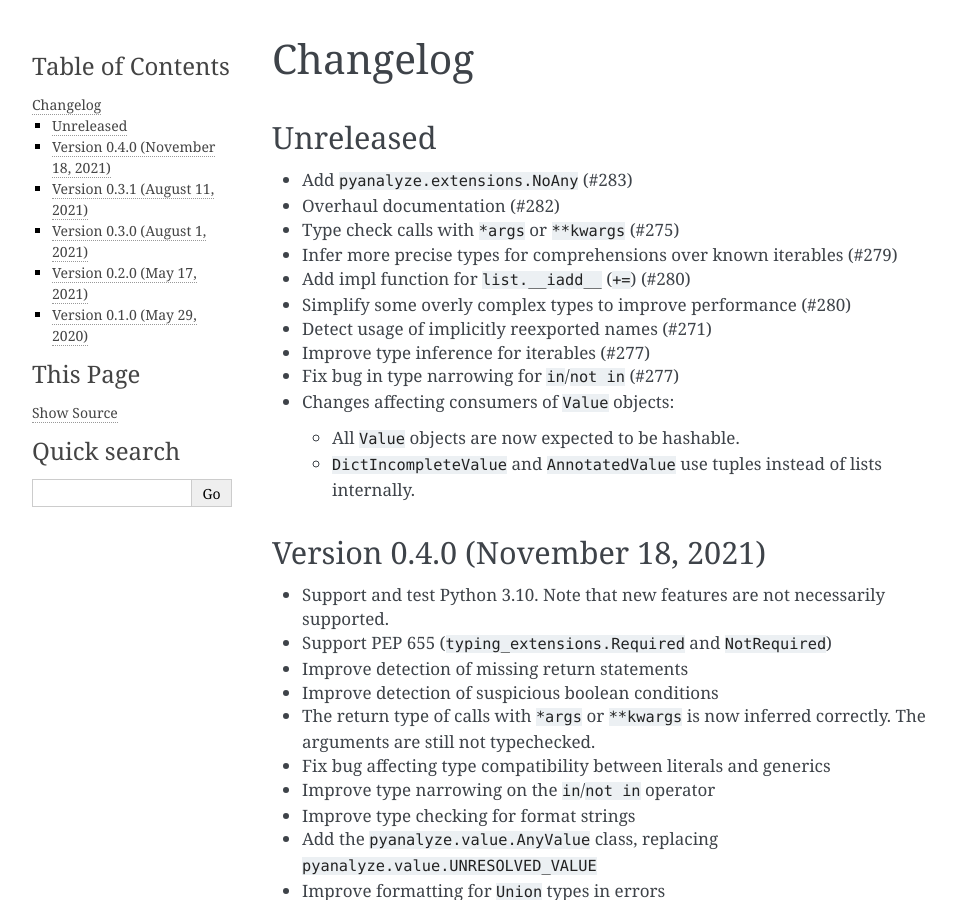
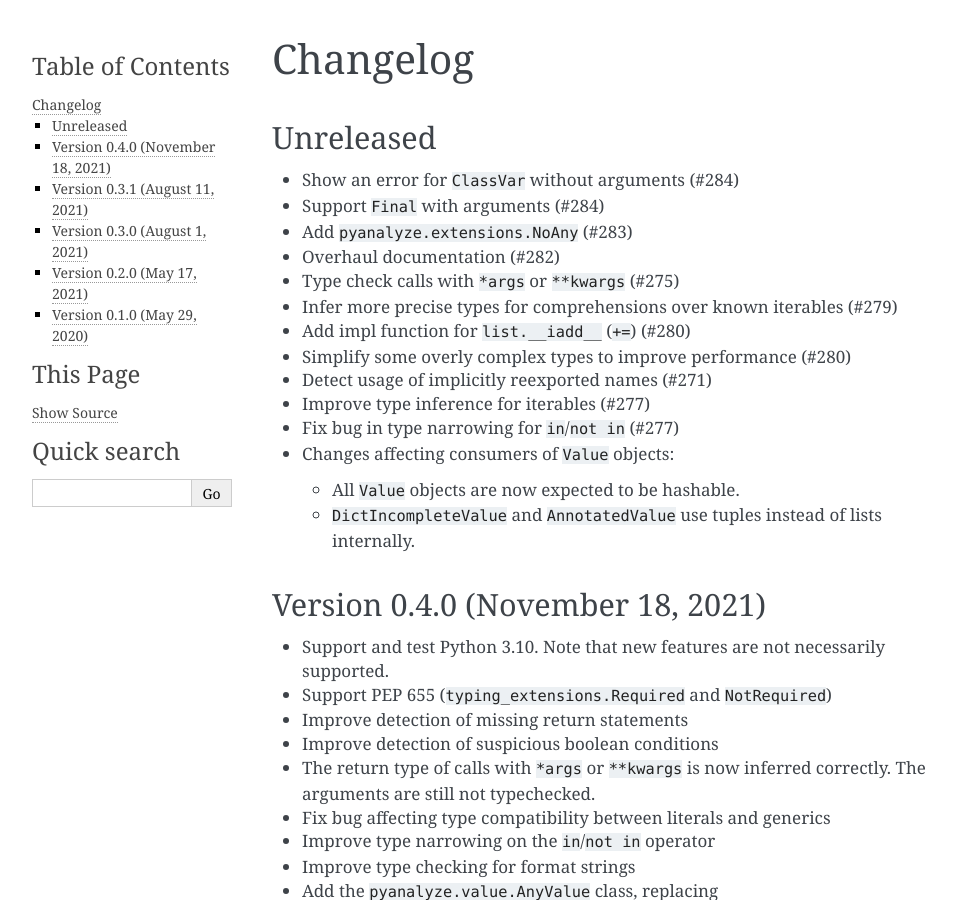
Before and after one commit to quora/pyanalyze, a Sphinx documentation site: the page built from docs/changelog.md, in a window 1280 px wide and 900 px high. Shown: the whole window, without its empty margins (148-1104 px from the left). Built offline with Sphinx 7.4.7, drawn with Linux system fonts in a browser that asks for light colours.

Commit message:
changelog

```diff
--- a/docs/changelog.md
+++ b/docs/changelog.md
@@ -2,6 +2,8 @@
 
 ## Unreleased
 
+- Show an error for `ClassVar` without arguments (#284)
+- Support `Final` with arguments (#284)
 - Add `pyanalyze.extensions.NoAny` (#283)
 - Overhaul documentation (#282)
 - Type check calls with `*args` or `**kwargs` (#275)
```
